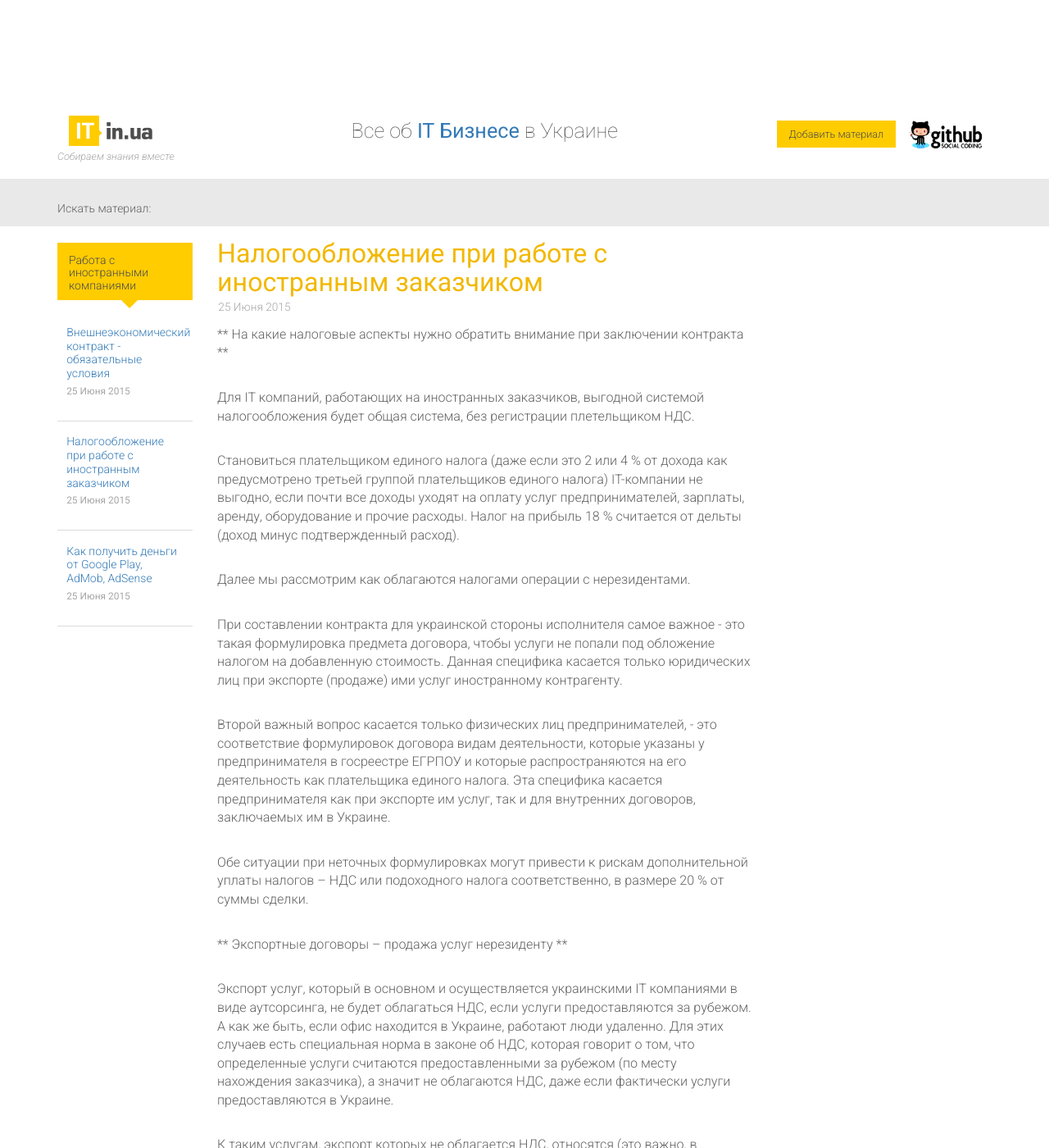
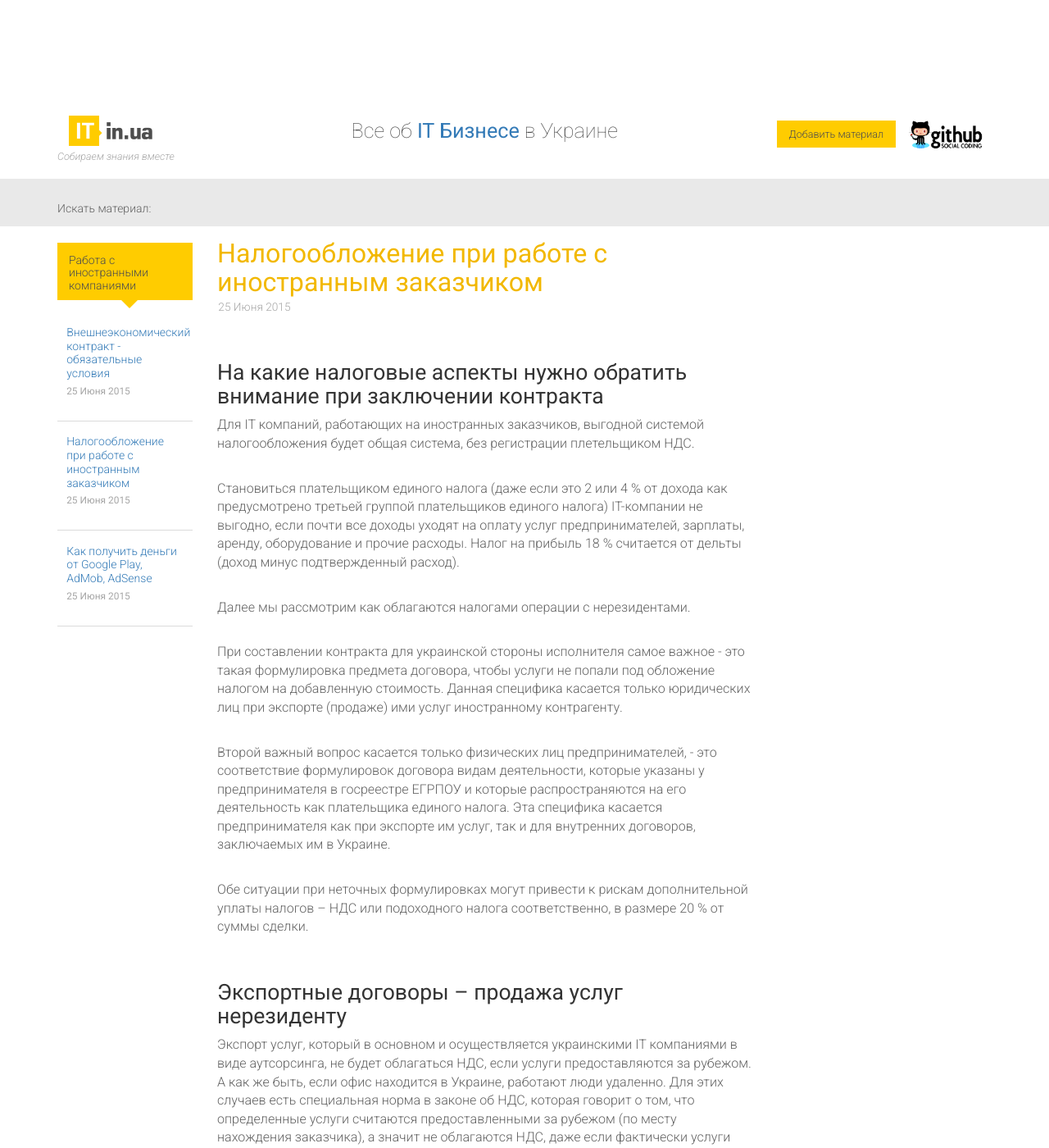
Before and after one commit to itinua/itinua.github.io, a Jekyll site: the page built from _posts/[a1] Работа с иностранными компаниями/2015-06-25-nalogooblozhenie-pri-rabote-s-inostrannim-zakazchikom.md, in a window 1280 px wide and 1400 px high. Shown: the whole window at 82% size. Built offline with Jekyll 4.4.1, drawn with Linux system fonts in a browser that asks for light colours; Markdown is read by kramdown in place of the engine named in the settings; comment, search, counter and statistics services are not loaded; some of the changed text lies outside the part shown.

Commit message:
## and ### for H2 and H3 headings

```diff
--- a/_posts/[a1] Работа с иностранными компаниями/2015-06-25-nalogooblozhenie-pri-rabote-s-inostrannim-zakazchikom.md
+++ b/_posts/[a1] Работа с иностранными компаниями/2015-06-25-nalogooblozhenie-pri-rabote-s-inostrannim-zakazchikom.md
@@ -5,7 +5,8 @@ title: Налогообложение при работе с иностранн
 img: money-minimal.jpg
 author: katerina-timchenko
 ---
-** На какие налоговые аспекты нужно обратить внимание при заключении контракта **
+
+## На какие налоговые аспекты нужно обратить внимание при заключении контракта
 
 Для IT компаний, работающих на иностранных заказчиков, выгодной системой налогообложения будет общая система,
 без регистрации плетельщиком НДС.
@@ -28,7 +29,7 @@ author: katerina-timchenko
 Обе ситуации при неточных формулировках могут привести к рискам дополнительной уплаты налогов – НДС или подоходного
 налога соответственно, в размере 20 % от суммы сделки.
 
-** Экспортные договоры – продажа услуг нерезиденту **
+## Экспортные договоры – продажа услуг нерезиденту
 
 Экспорт услуг, который в основном и осуществляется украинскими IT компаниями в виде аутсорсинга,  не будет облагаться НДС, если
 услуги предоставляются за рубежом. А как же быть, если офис находится в Украине, работают люди удаленно.
@@ -50,7 +51,7 @@ author: katerina-timchenko
 Таким образом, чтобы не попасть под обложение НДС, нужно сформулировать предмет договора максимально приближенно к
 формулировкам закона об НДС, приведенным выше.
 
-** Импорт услуг (приобретение) от нерезидента **
+### Импорт услуг (приобретение) от нерезидента
 
 Зачастую украинские IT- компании платят иностранным компаниям, например американским компаниям за услуги по поиску клиентов.
 При оплате за такие услуги возникает масса сложностей, связанная с необходимостью подать полный пакет уже подписанных
@@ -63,7 +64,7 @@ author: katerina-timchenko
 При этом, если украинская компания импортирует товары или услуги, она заплатит НДС не зависимо от того является ли
 плательщиком НДС. Если компания является плательщиком НДС, она имеет право вернуть/зачесть себе уплаченный НДС в дальнейшем.
 
-** Налог «на репатриацию» **
+### Налог «на репатриацию»
 
 Кроме НДС при заключении контракта с нерезидентом может возникнуть так называемый налог «на репатриацию»
 (“withholding tax”) - это налог на прибыль, который украинская компания обязана удерживать с оплат нерезиденту.
```
